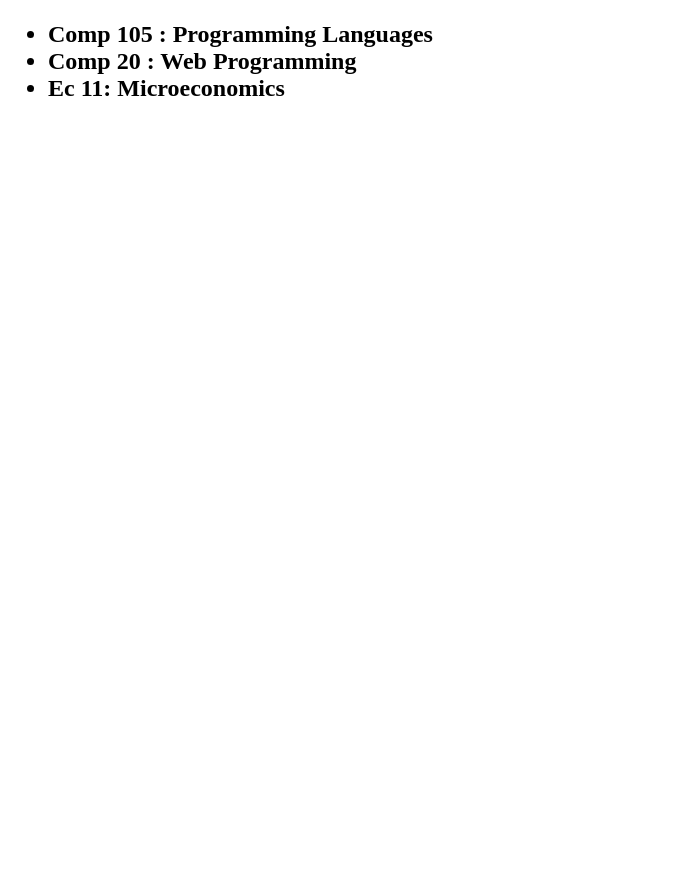
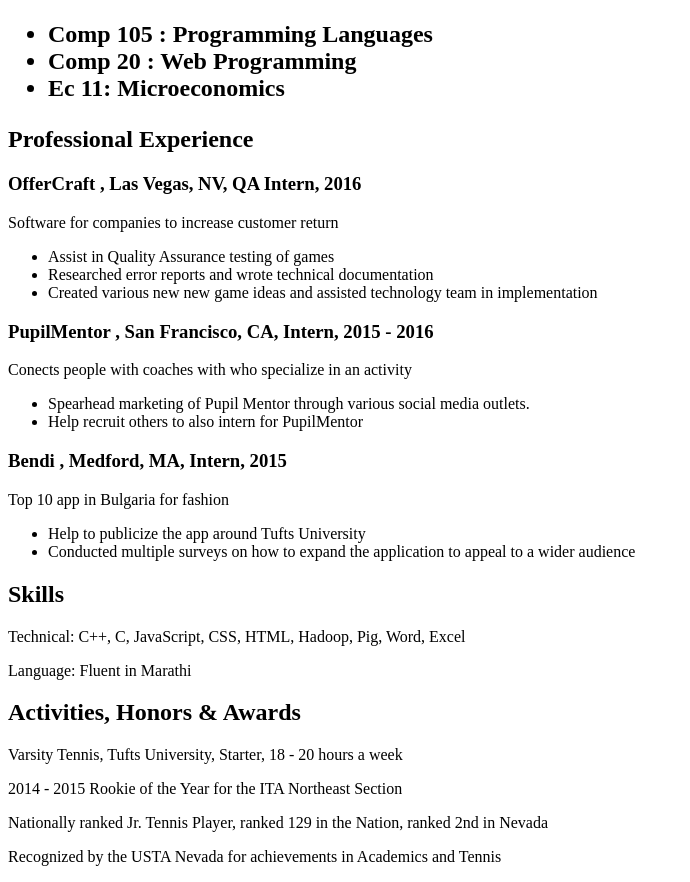
Before and after one commit to rgupte12/rgupte12.github.io, a plain HTML site: page Desktop/Comp20/HW1/resume.html in a window 1280 px wide. Shown: the part 301-1183 px from the top of the page, without its empty margins (0-690 px from the left). Before the commit the page ends 800 px from the top, so only its background shows below. Drawn offline with Linux system fonts and the light colour scheme.

Commit message:
added professional experience, skills, and activities

```diff
--- a/Desktop/Comp20/HW1/resume.html
+++ b/Desktop/Comp20/HW1/resume.html
@@ -19,6 +19,38 @@
 				<li> Ec 11: Microeconomics </li>
 			</ul>
 
+		<h2> Professional Experience <h2>
+			<h3> <span class = "edu"> OfferCraft </span>, Las Vegas, NV, QA Intern, 2016 </span> </h3>
+			<p span class = "exp"> Software for companies to increase customer return </span> </p>
+			<ul>
+				<li> Assist in Quality Assurance testing of games </li>
+				<li> Researched error reports and wrote technical documentation </li>
+				<li> Created various new new game ideas and assisted technology team in implementation </li>
+			</ul>
+
+			<h3> <span class = "edu"> PupilMentor </span>, San Francisco, CA, Intern, 2015 - 2016 </span> </h3>
+			<p span class = "exp"> Conects people with coaches with who specialize in an activity </span> </p>
+			<ul>
+				<li> Spearhead marketing of Pupil Mentor through various social media outlets. </li>
+				<li> Help recruit others to also intern for PupilMentor </li>
+			</ul>
+
+			<h3 <span class = "edu"> Bendi </span>, Medford, MA, Intern, 2015 </span> </h3>
+			<p span class "exp"> Top 10 app in Bulgaria for fashion </span> </p>
+			<ul>
+				<li> Help to publicize the app around Tufts University </li>
+				<li> Conducted multiple surveys on how to expand the application to appeal to a wider audience </li>
+			</ul>
+
+			<h2> Skills </h2>
+			<p span class = "exp"> Technical: </span> C++, C, JavaScript, CSS, HTML, Hadoop, Pig, Word, Excel </p>
+			<p span class = "exp"> Language: </span> Fluent in Marathi </p>
+
+			<h2> Activities, Honors &amp Awards </h2>
+			<p span class = "exp"> Varsity Tennis, </span> Tufts University, Starter, 18 - 20 hours a week </p>
+			<p span class = "exp"> 2014 - 2015 Rookie of the Year </span> for the ITA Northeast Section </p>
+			<p span class = "exp"> Nationally ranked Jr. Tennis Player, </span> ranked 129 in the Nation, ranked 2nd in Nevada </p>
+			<p> Recognized by the USTA Nevada for achievements in Academics and Tennis </p>
 
 </body>
 </html>
```
